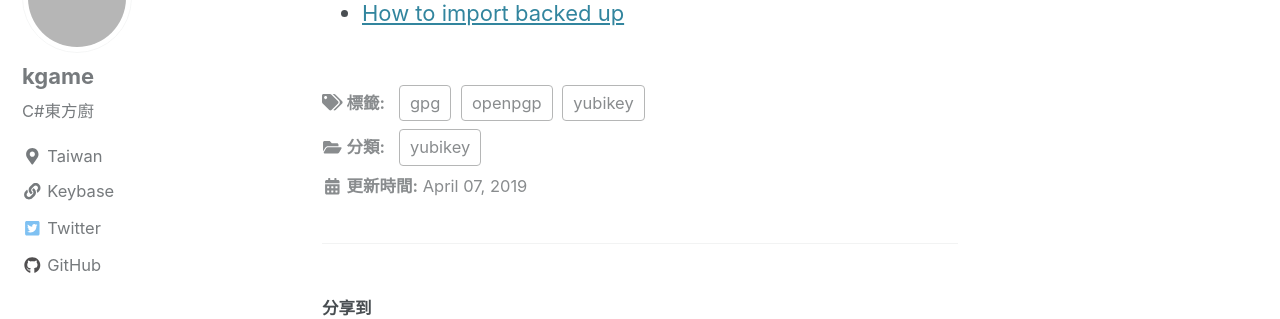
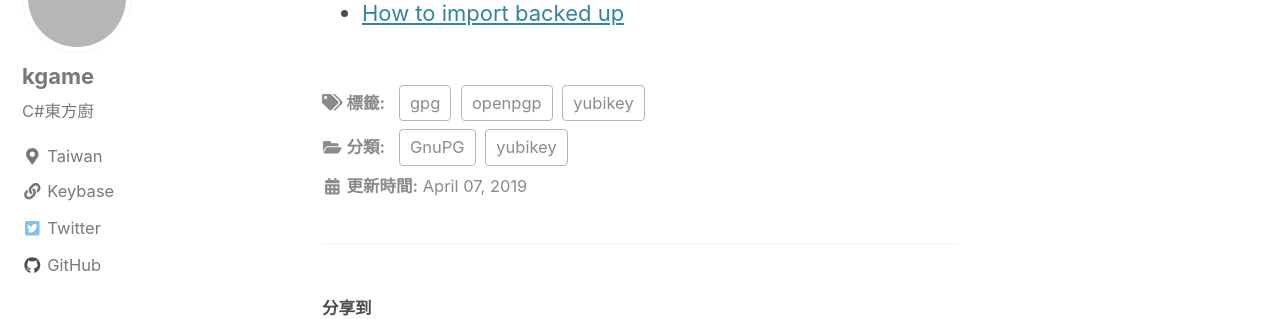
Before and after one commit to kgamecarter/kgamecarter.github.io, a Jekyll site: the page built from _posts/2019-04-07-yubikey-openpgp.md, in a window 1280 px wide and 900 px high, scrolled down 2274 px. Shown: the part 123-442 px from the top of the window. Built offline with Jekyll 4.4.1, drawn with Linux system fonts in a browser that asks for light colours; cached includes are drawn as plain includes; nearby versions of some CDN libraries; comment, search, counter and statistics services are not loaded; a style sheet for code colours, icons or effects is not loaded; grey boxes are pictures that could not be loaded.

Commit message:
修改 categories

```diff
--- a/_posts/2019-04-07-yubikey-openpgp.md
+++ b/_posts/2019-04-07-yubikey-openpgp.md
@@ -2,6 +2,7 @@
 title:  "使用 Yubikey 儲存 OpenPGP 私鑰"
 date:   2019-04-07 15:13:00 +0800
 categories:
+  - GnuPG
   - yubikey
 tag:
   - yubikey
```
